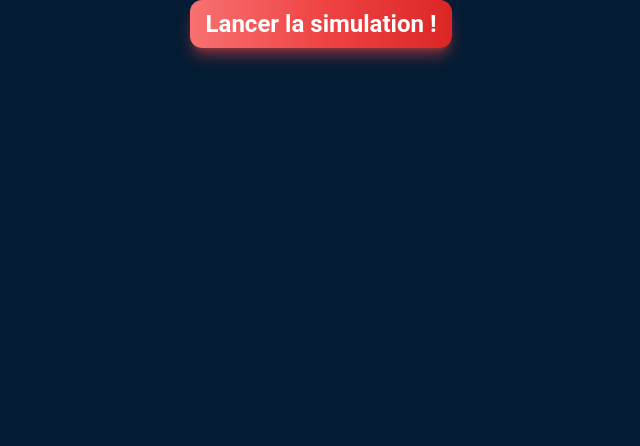
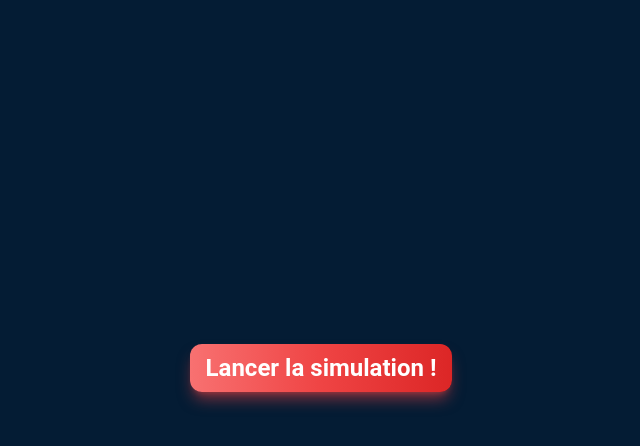
Before and after one commit to ClemGrom/NonoLERobot_Gromangin_Termine_Holder_Waltispurger_Serrier, a Vue app in the folder FrontEndNonoLeRobot/: page / in a window 1280 px wide. Shown: the top 446 px of the page, without its empty margins (313-953 px from the left). Built offline with nearby package versions, Linux system fonts and the light colour scheme.

Commit message:
page acceuil

```diff
--- a/FrontEndNonoLeRobot/src/App.vue
+++ b/FrontEndNonoLeRobot/src/App.vue
@@ -84,8 +84,8 @@
     </div>
   </header>
 
-  <AccueilRobot v-if="isHomeRoute" />
-
+  <div v-if="isHomeRoute" class="flex justify-center items-center h-screen">  <AccueilRobot v-if="isHomeRoute" />
+  </div>
 
   <!-- affiche les routes -->
   <RouterView/>
```
